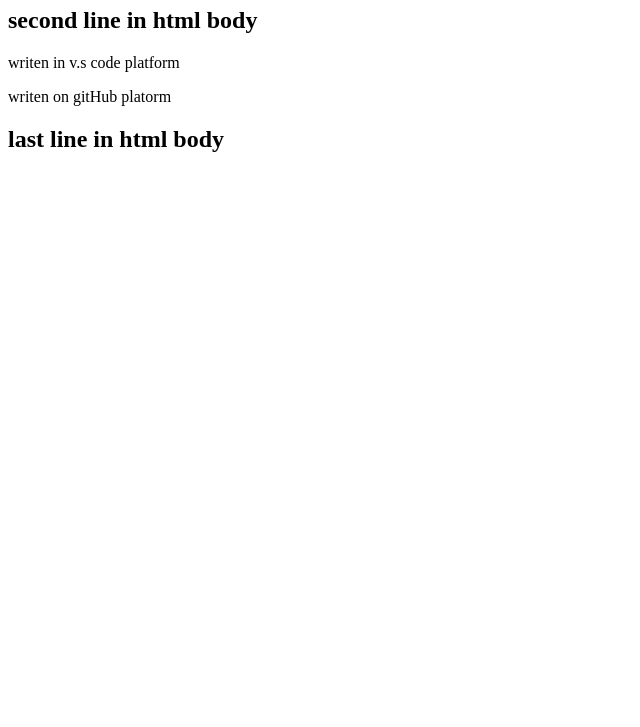
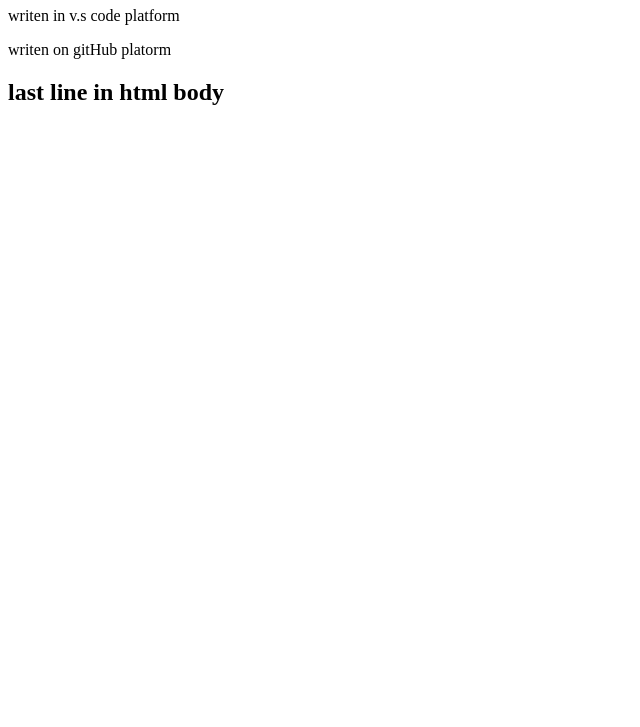
Before and after one commit to hadasa619/push-pull, a plain HTML site: page index.html in a window 1280 px wide. Shown: the part 73-800 px from the top of the page, without its empty margins (0-640 px from the left). Drawn offline with Linux system fonts and the light colour scheme.

Commit message:
delete the h2 from orginal user

```diff
--- a/index.html
+++ b/index.html
@@ -8,7 +8,6 @@
 </head>
 <body>
     <h1>hello world</h1>
-    <h2>second line in html body</h2>
     <p>writen in v.s code platform</p>
     <div>writen on gitHub platorm</div>
     <h2>last line in html body</h2>
```
